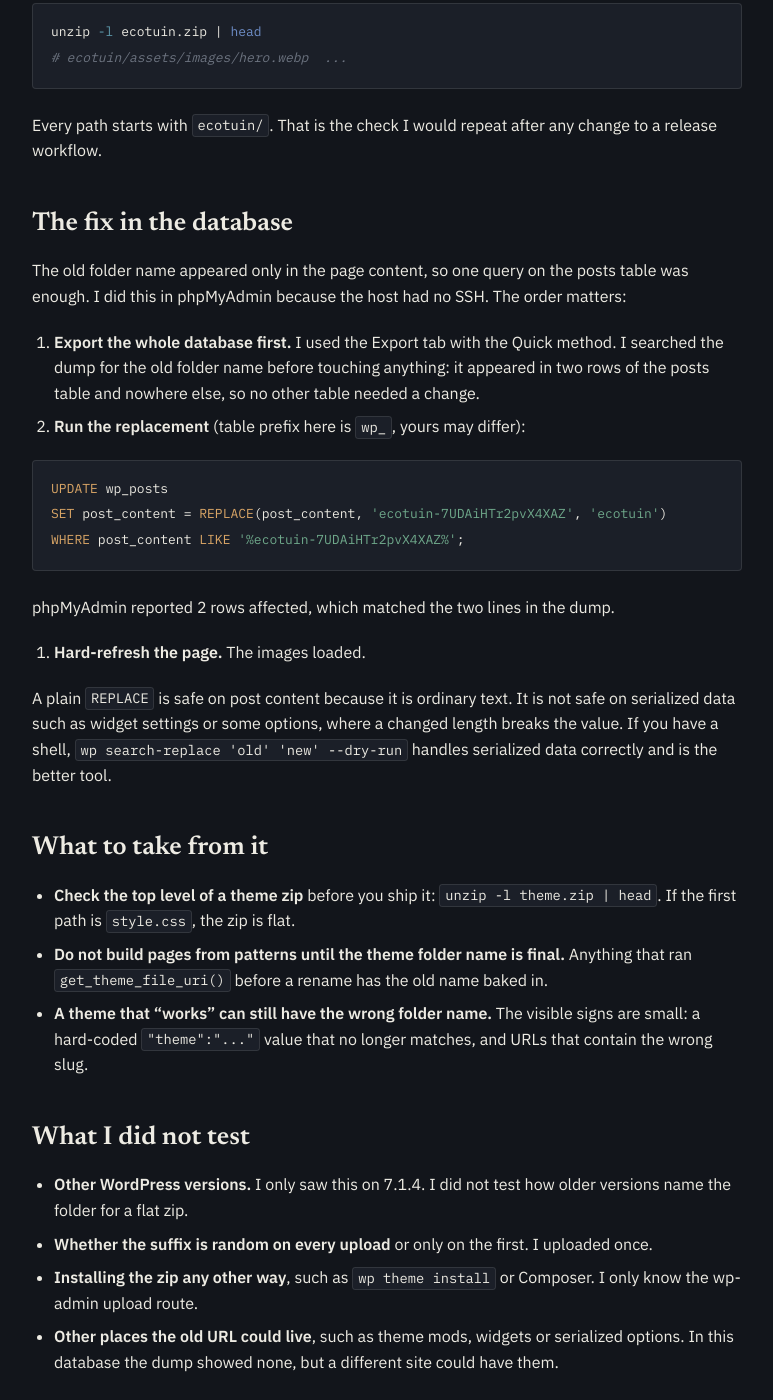
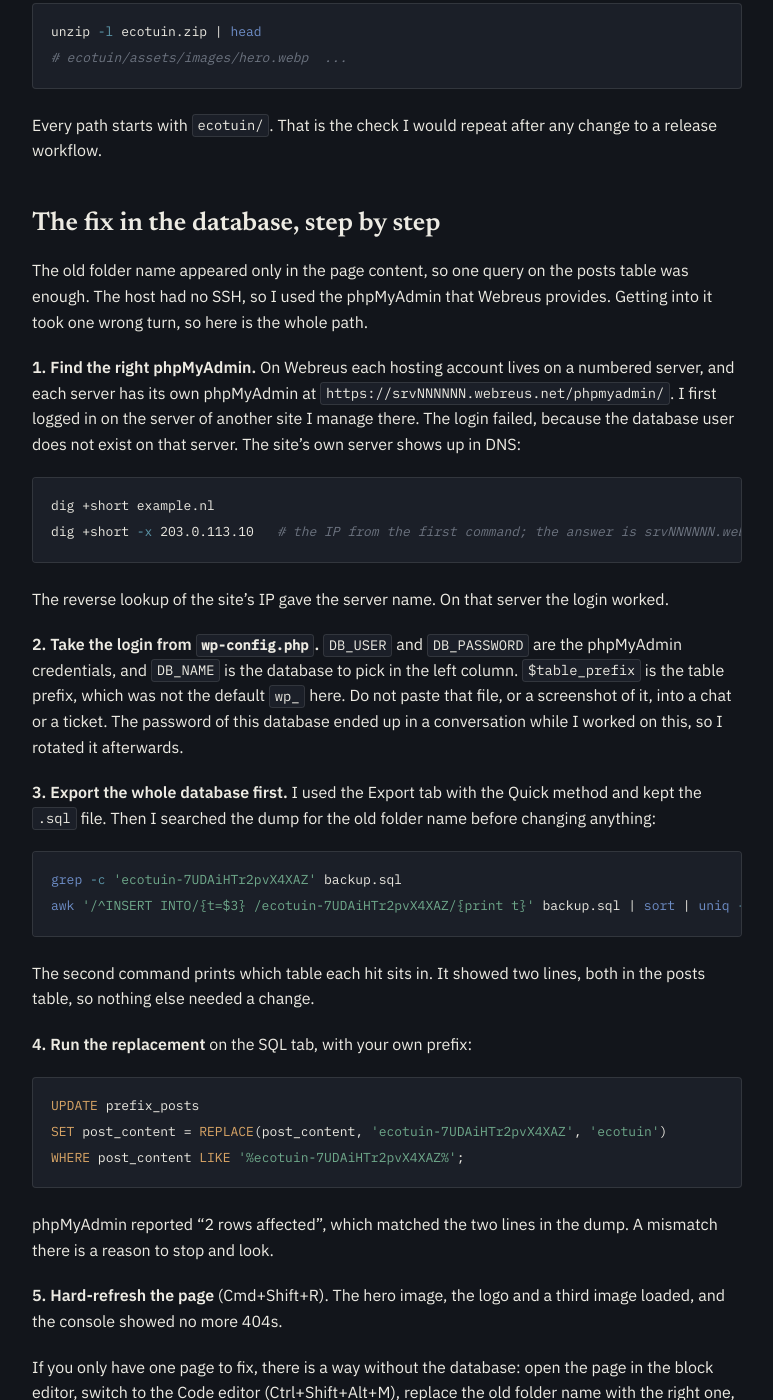
Before and after one commit to wpvillain/wpvillain.github.io, a Jekyll site: the page built from _posts/2026-11-12-github-release-zip-wrong-theme-folder-broken-image-urls.markdown, in a window 1280 px wide and 1400 px high, scrolled down 2095 px. Shown: the whole window, without its empty margins (96-869 px from the left). Built offline with Jekyll 4.4.1, drawn with Linux system fonts in a browser that asks for light colours; some of the changed text lies outside the part shown.

Commit message:
Expand release-zip post: phpMyAdmin steps, host note

````diff
--- a/_posts/2026-11-12-github-release-zip-wrong-theme-folder-broken-image-urls.markdown
+++ b/_posts/2026-11-12-github-release-zip-wrong-theme-folder-broken-image-urls.markdown
@@ -3,14 +3,14 @@ layout: post
 title: "A Flat Release Zip Gave My WordPress Theme a Random Folder Name, and Broke Every Image URL Built From It"
 date: 2026-11-12 20:00:00 +0700
 categories: wordpress devops
-tags: [wordpress, github-actions, block-themes, release, troubleshooting, shared-hosting, phpmyadmin]
+tags: [wordpress, github-actions, block-themes, release, troubleshooting, shared-hosting, webreus, phpmyadmin]
 case_category: devops
 case_status: documented
 ---
 
-I released a block theme from GitHub, uploaded the zip through wp-admin on a client's shared host, and the theme worked. Two days later the home page had three broken images and the console said 404 for each. The files were on the server. The page was asking for them in a folder that no longer existed.
+I released a block theme from GitHub, uploaded the zip through wp-admin on a client's shared host at Webreus.nl (a Dutch host with no SSH on this plan), and the theme worked. A day later the home page had three broken images and the console said 404 for each. The files were on the server. The page was asking for them in a folder that no longer existed.
 
-The cause was one line in a GitHub Actions workflow. Here is the chain, the fix, and how I repaired the page content afterwards.
+The cause was one line in a GitHub Actions workflow. Here is the chain, the fix in the workflow, and how I repaired the page content in phpMyAdmin afterwards.
 
 ## What I saw
 
@@ -63,24 +63,47 @@ unzip -l ecotuin.zip | head
 
 Every path starts with `ecotuin/`. That is the check I would repeat after any change to a release workflow.
 
-## The fix in the database
+## The fix in the database, step by step
 
-The old folder name appeared only in the page content, so one query on the posts table was enough. I did this in phpMyAdmin because the host had no SSH. The order matters:
+The old folder name appeared only in the page content, so one query on the posts table was enough. The host had no SSH, so I used the phpMyAdmin that Webreus provides. Getting into it took one wrong turn, so here is the whole path.
 
-1. **Export the whole database first.** I used the Export tab with the Quick method. I searched the dump for the old folder name before touching anything: it appeared in two rows of the posts table and nowhere else, so no other table needed a change.
-2. **Run the replacement** (table prefix here is `wp_`, yours may differ):
+**1. Find the right phpMyAdmin.** On Webreus each hosting account lives on a numbered server, and each server has its own phpMyAdmin at `https://srvNNNNNN.webreus.net/phpmyadmin/`. I first logged in on the server of another site I manage there. The login failed, because the database user does not exist on that server. The site's own server shows up in DNS:
+
+```bash
+dig +short example.nl
+dig +short -x 203.0.113.10   # the IP from the first command; the answer is srvNNNNNN.webreus.net
+```
+
+The reverse lookup of the site's IP gave the server name. On that server the login worked.
+
+**2. Take the login from `wp-config.php`.** `DB_USER` and `DB_PASSWORD` are the phpMyAdmin credentials, and `DB_NAME` is the database to pick in the left column. `$table_prefix` is the table prefix, which was not the default `wp_` here. Do not paste that file, or a screenshot of it, into a chat or a ticket. The password of this database ended up in a conversation while I worked on this, so I rotated it afterwards.
+
+**3. Export the whole database first.** I used the Export tab with the Quick method and kept the `.sql` file. Then I searched the dump for the old folder name before changing anything:
+
+```bash
+grep -c 'ecotuin-7UDAiHTr2pvX4XAZ' backup.sql
+awk '/^INSERT INTO/{t=$3} /ecotuin-7UDAiHTr2pvX4XAZ/{print t}' backup.sql | sort | uniq -c
+```
+
+The second command prints which table each hit sits in. It showed two lines, both in the posts table, so nothing else needed a change.
+
+**4. Run the replacement** on the SQL tab, with your own prefix:
 
 ```sql
-UPDATE wp_posts
+UPDATE prefix_posts
 SET post_content = REPLACE(post_content, 'ecotuin-7UDAiHTr2pvX4XAZ', 'ecotuin')
 WHERE post_content LIKE '%ecotuin-7UDAiHTr2pvX4XAZ%';
 ```
 
-phpMyAdmin reported 2 rows affected, which matched the two lines in the dump.
+phpMyAdmin reported "2 rows affected", which matched the two lines in the dump. A mismatch there is a reason to stop and look.
 
-3. **Hard-refresh the page.** The images loaded.
+**5. Hard-refresh the page** (Cmd+Shift+R). The hero image, the logo and a third image loaded, and the console showed no more 404s.
 
-A plain `REPLACE` is safe on post content because it is ordinary text. It is not safe on serialized data such as widget settings or some options, where a changed length breaks the value. If you have a shell, `wp search-replace 'old' 'new' --dry-run` handles serialized data correctly and is the better tool.
+If you only have one page to fix, there is a way without the database: open the page in the block editor, switch to the Code editor (Ctrl+Shift+Alt+M), replace the old folder name with the right one, and update. The SQL route is better when revisions or several pages carry the URL, or when you want to be sure nothing is missed.
+
+A plain `REPLACE` is safe on post content because it is ordinary text. It is not safe on serialized data such as widget settings or some options, where a changed length breaks the value. With a shell, `wp search-replace 'old' 'new' --dry-run` handles serialized data correctly and is the better tool.
+
+**A separate host problem I saw at the same time.** In the editor, the media library kept spinning and the console showed `POST /wp-admin/admin-ajax.php` returning 403. A logged-out request got the same 403, and my maintenance mu-plugin can only return 503, so the block sits in front of WordPress, most likely the host's firewall. I asked Webreus and have not confirmed a fix. It has nothing to do with the theme folder, but you may hit it on the same host while fixing this, so I list it here.
 
 ## What to take from it
 
@@ -94,5 +117,6 @@ A plain `REPLACE` is safe on post content because it is ordinary text. It is not
 - **Whether the suffix is random on every upload** or only on the first. I uploaded once.
 - **Installing the zip any other way**, such as `wp theme install` or Composer. I only know the wp-admin upload route.
 - **Other places the old URL could live**, such as theme mods, widgets or serialized options. In this database the dump showed none, but a different site could have them.
+- **The `admin-ajax.php` 403** on this host. I do not know the rule behind it or whether it is fixed.
 
 If your site also had an HTTPS or maintenance-mode problem during the same build, the [maintenance mode mu-plugin write-up]({% post_url 2026-11-11-wordpress-maintenance-mode-mu-plugin-503-logged-in-users %}) and the [Let's Encrypt write-up]({% post_url 2026-11-11-shared-hosting-lets-encrypt-greyed-out-wp-config-http-override-openssl-check %}) come from the same project.
````
